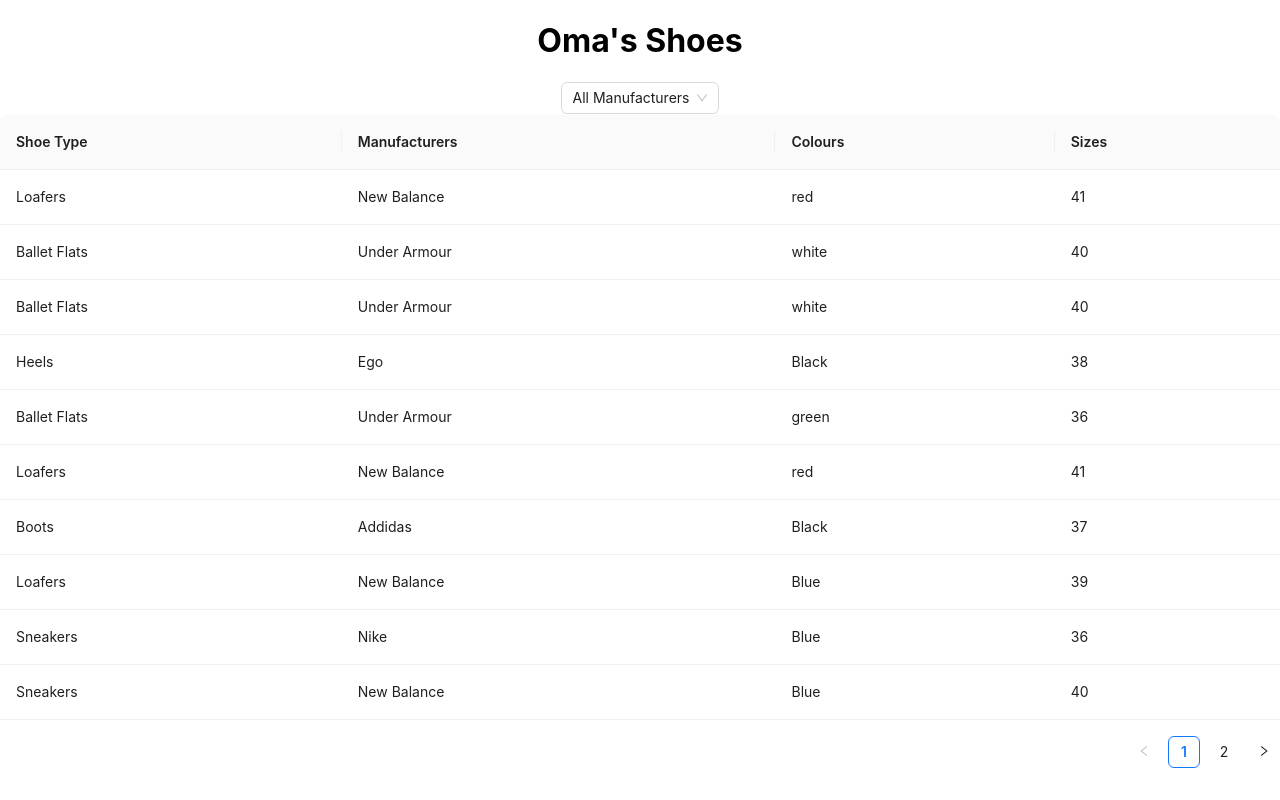
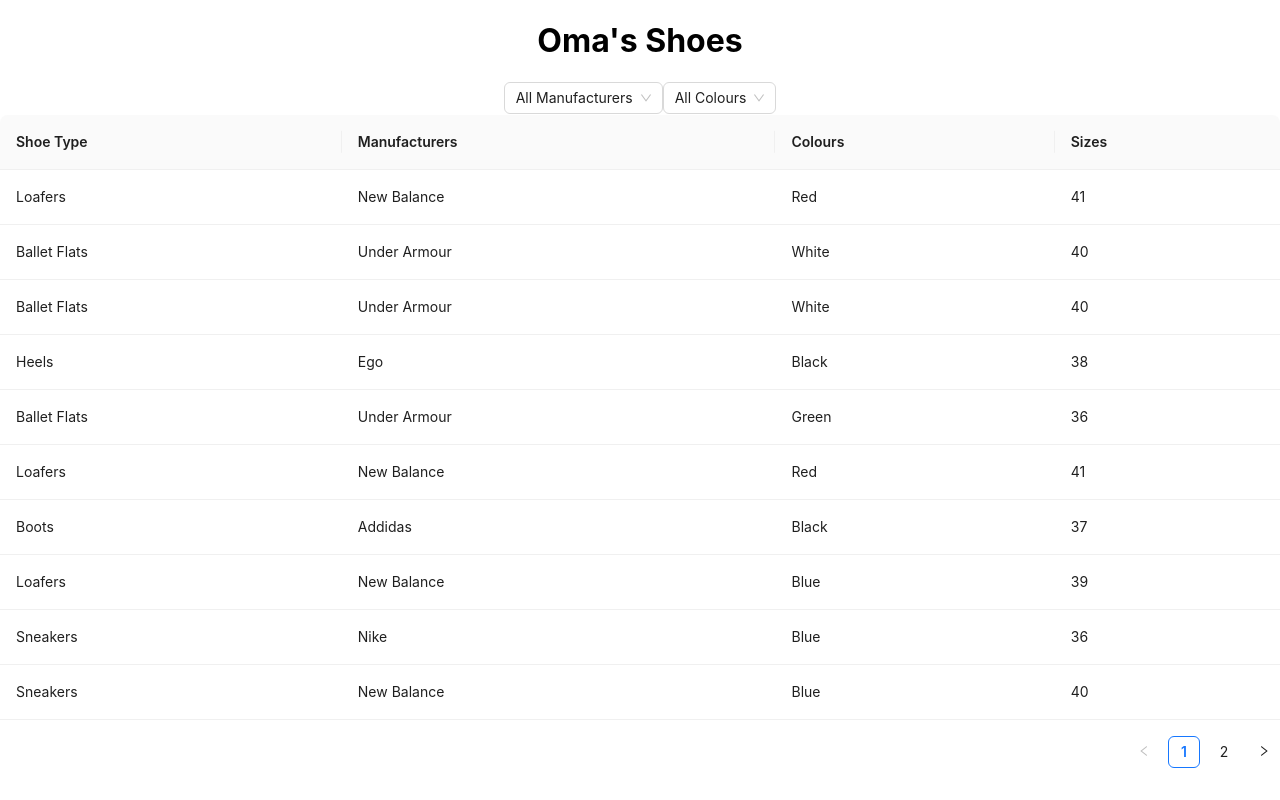
Before and after one commit to chiomaubaezuonu/shoe-order, a React (Create React App) app: page / in a window 1280 px wide. Built offline with nearby package versions, Linux system fonts and the light colour scheme.

Commit message:
Added functionality for filtering orders by colors.

```diff
--- a/src/App.tsx
+++ b/src/App.tsx
@@ -21,21 +21,21 @@
     id: 1,
     shoeType: "Loafers",
     manufacturer: "New Balance",
-    color: "red",
+    color: "Red",
     size: 41
   },
   {
     id: 2,
     shoeType: "Ballet Flats",
     manufacturer: "Under Armour",
-    color: "white",
+    color: "White",
     size: 40
   },
   {
     id: 3,
     shoeType: "Ballet Flats",
     manufacturer: "Under Armour",
-    color: "white",
+    color: "White",
     size: 40
   },
   {
@@ -49,14 +49,14 @@
     id: 5,
     shoeType: "Ballet Flats",
     manufacturer: "Under Armour",
-    color: "green",
+    color: "Green",
     size: 36
   },
   {
     id: 6,
     shoeType: "Loafers",
     manufacturer: "New Balance",
-    color: "red",
+    color: "Red",
     size: 41
   },
   {
@@ -105,6 +105,7 @@
 function App() {
 
   const [shoesType, setShoesType] = useState("")
+  const [shoeColors, setShoeColors] = useState("")
   const [allShoes, setAllShoes] = useState<Shoes[]>(dataSource)
   const [selectedShoes, setSelectedShoes] = useState<Shoes[]>(dataSource)
 
@@ -138,11 +139,11 @@
       <Select value={shoesType} onChange={(newShoeType: any) => {
         setShoesType(newShoeType);
         if (newShoeType) {
-        setSelectedShoes(allShoes.filter((item) => {
-          return newShoeType === item.manufacturer
-        }))
+          setSelectedShoes(allShoes.filter((item) => {
+            return newShoeType === item.manufacturer
+          }))
         }
-        else{
+        else {
           setSelectedShoes(allShoes)
         }
 
@@ -152,6 +153,26 @@
         <option key="New Balance" value="New Balance">New Balance</option>
         <option key="Nike" value="Nike">Nike</option>
         <option key="Addidas" value="Addidas">Addidas</option>
+      </Select>
+
+      <Select value={shoeColors} onChange={(newShoeColor: any) => {
+        setShoesType(newShoeColor);
+        if (newShoeColor) {
+          setSelectedShoes(allShoes.filter((item) => {
+            return newShoeColor === item.color
+          }))
+        }
+        else {
+          setSelectedShoes(allShoes)
+        }
+
+      }}>
+        <option key="allColours" value="">All Colours</option>
+        <option key="Red" value="Red">Red</option>
+        <option key="Green" value="Green">Green</option>
+        <option key="White" value="White">White</option>
+        <option key="Black" value="Black">Black</option>
+        <option key="Blue" value="Blue">Blue</option>
       </Select>
       <Row style={{}}>
         <Col span={24}>
```
